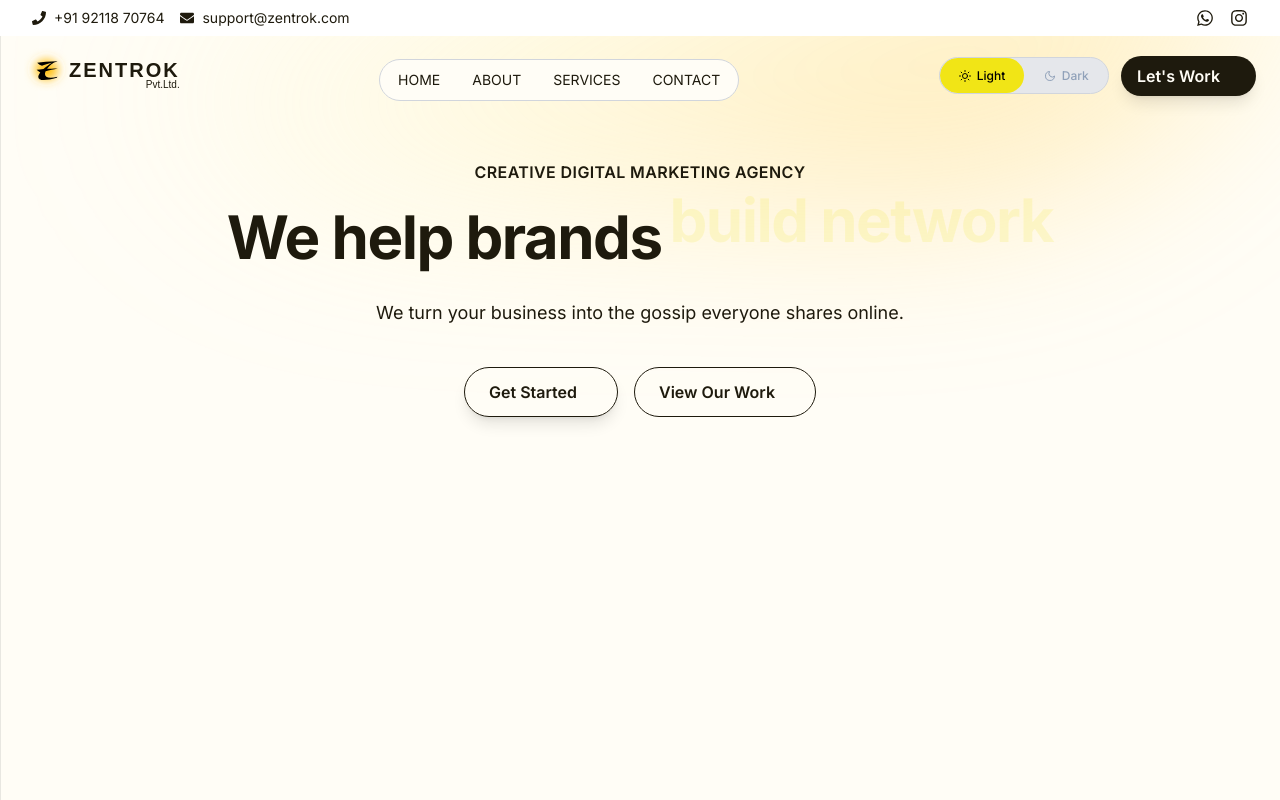
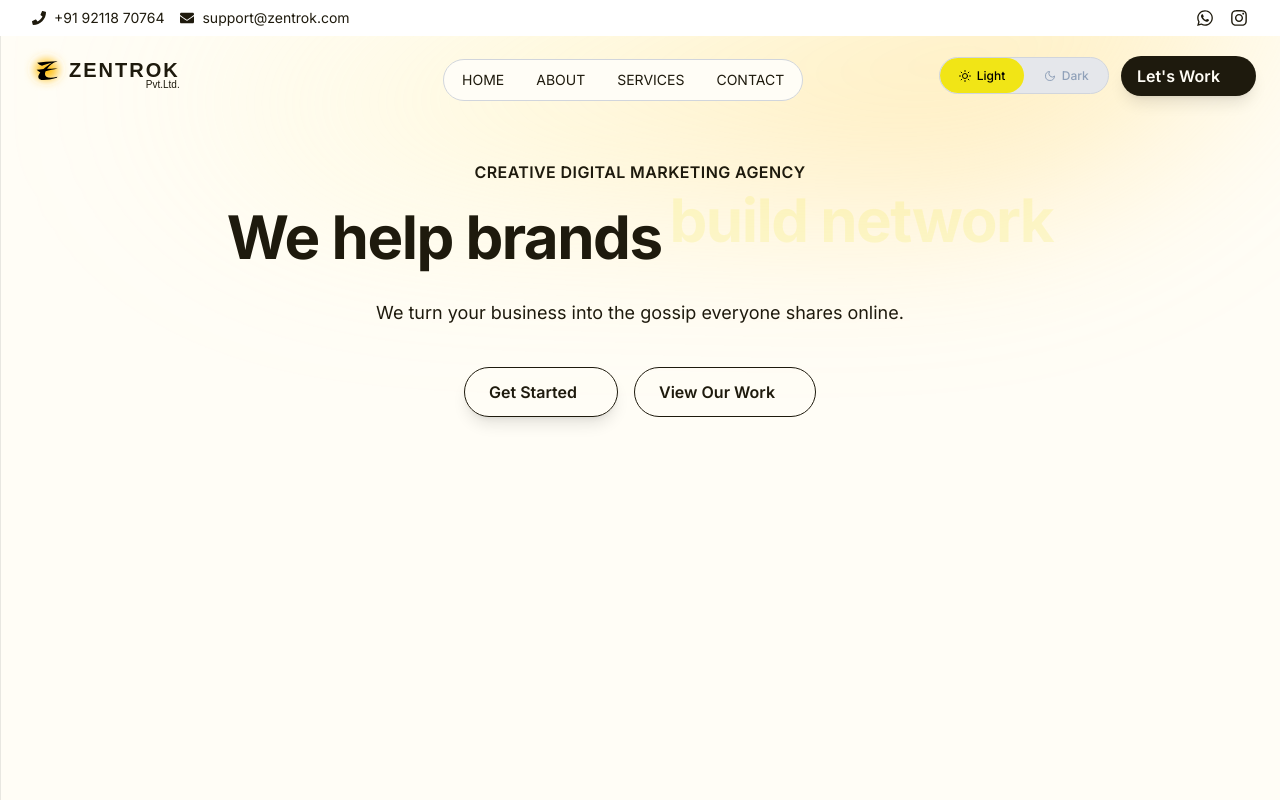
Before and after one commit to Zentrok-Private-Limited/Zentrok, a Next.js app: page / in a window 1280 px wide. Shown: the top 800 px of the page. Built offline with nearby package versions, Linux system fonts and the light colour scheme; a web font is replaced by a local one.

Commit message:
theme page updated

```diff
--- a/components/Navbar.tsx
+++ b/components/Navbar.tsx
@@ -48,14 +48,17 @@ export default function Navbar() {
     document.documentElement.classList.toggle("dark", darkMode);
   }, [darkMode]);
 
-  // use CSS vars instead of hardcoded colors
   const navBgClass = isScrolled
     ? "bg-[var(--background)] text-[var(--foreground)] backdrop-blur-md shadow-sm border-b border-gray-200 dark:border-gray-700"
     : "bg-transparent";
 
   return (
-    <nav className={`fixed top-0 left-0 w-full z-50 transition-all duration-300 ${navBgClass}`}>
-      <UpperNavbar />
+    <nav
+      className={`fixed top-0 left-0 w-full z-50 transition-all duration-300 ${navBgClass}`}
+    >
+      {/* ✅ UpperNavbar only shows when not scrolled */}
+      {!isScrolled && <UpperNavbar />}
+
       <div className="max-w-screen-xl mx-auto flex justify-between items-center px-6 py-3">
         {/* Logo */}
         <Link href="/" className="flex pb-3 items-center gap-0">
@@ -66,8 +69,6 @@ export default function Navbar() {
             height={45}
             className="rounded-md"
           />
-
-          {/* Wrapper for ZENTROK + Pvt. Ltd. */}
           <div className="flex flex-col leading-none relative">
             <span
               className="text-xl font-extrabold tracking-widest text-[var(--foreground)]"
@@ -84,8 +85,8 @@ export default function Navbar() {
           </div>
         </Link>
 
-        {/* Desktop Nav */}
-        <div className="hidden md:block">
+        {/* ✅ Desktop Nav (Centered) */}
+        <div className="hidden md:flex flex-1 ml-32 justify-center">
           <ul
             onMouseLeave={() => setHoverPos({ ...hoverPos, opacity: 0 })}
             className="relative flex mt-2 w-fit rounded-full border border-gray-300 dark:border-gray-600 p-0.5 bg-[var(--background)]"
@@ -210,7 +211,7 @@ const NavTab = ({ href, children, setHoverPos, setActivePos, isActive }: NavTabP
   );
 };
 
-// --------------------- Cursor (yellow hover pill) ---------------------
+// --------------------- Cursor ---------------------
 type CursorProps = { position: Position };
 const Cursor = ({ position }: CursorProps) => (
   <motion.li
```
